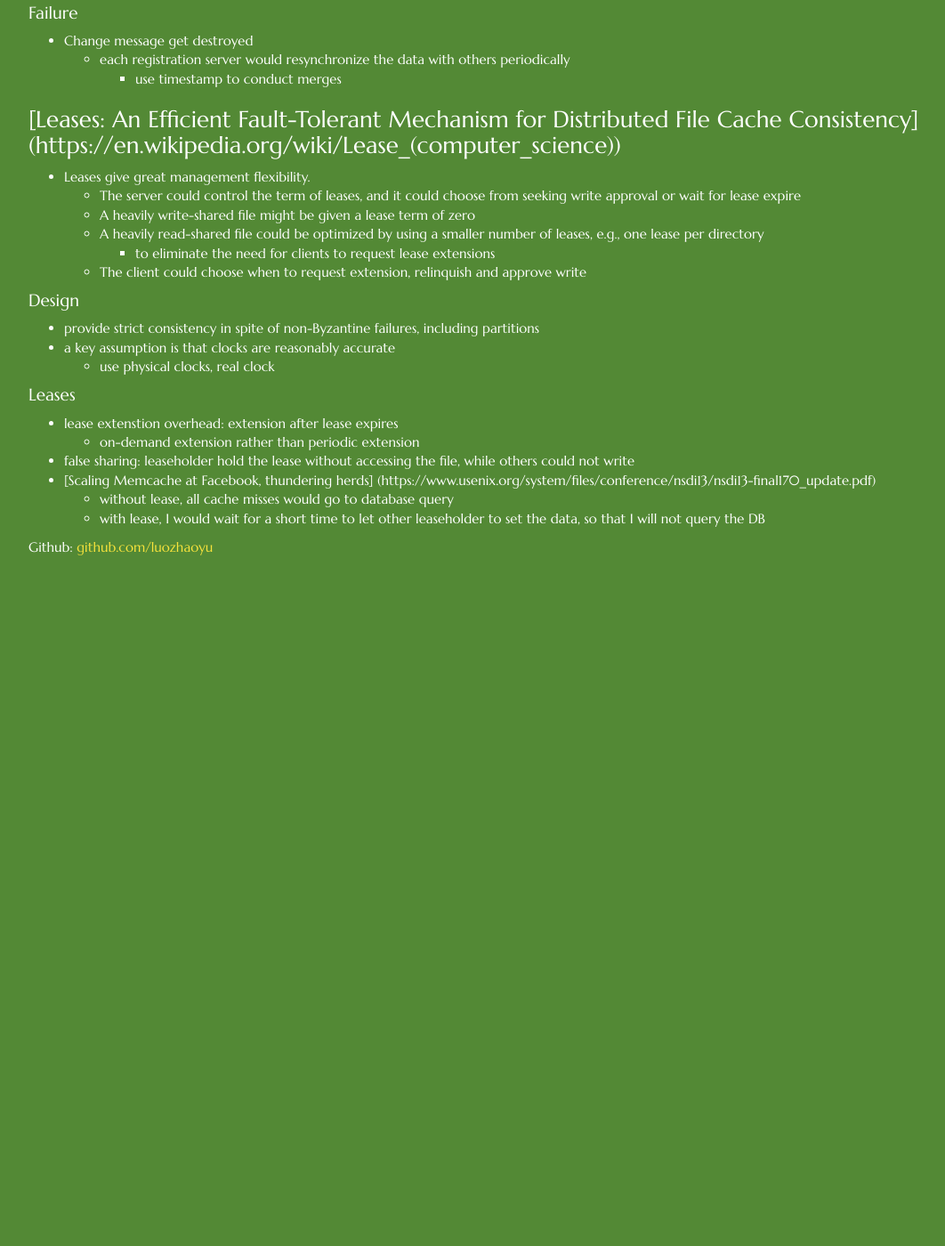
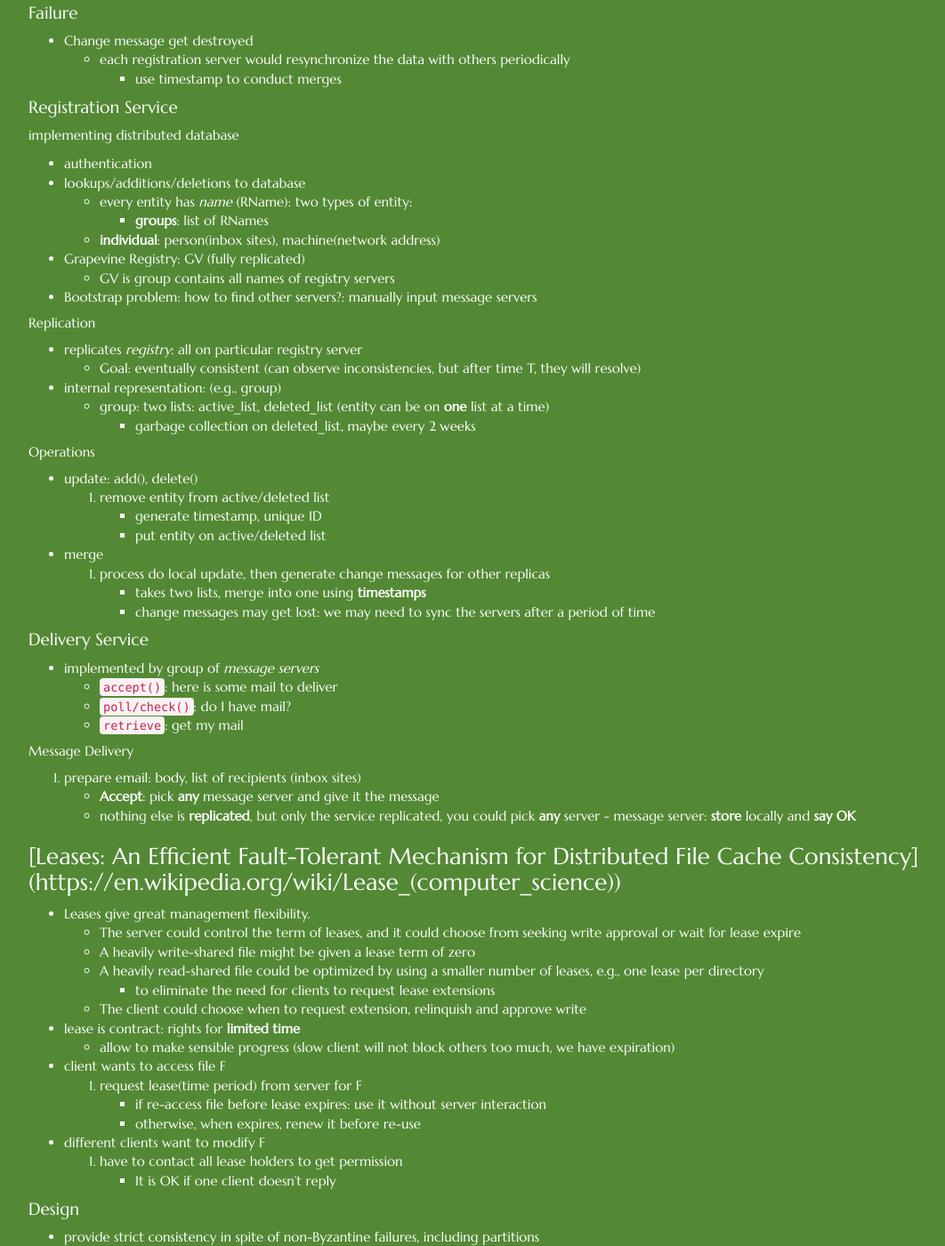
Before and after one commit to luozhaoyu/luozhaoyu.github.io, a Jekyll site: the page built from _posts/2015-10-13-grapevine-lease.md, in a window 1280 px wide and 1400 px high, scrolled down 697 px. Shown: the whole window at 89% size, without its empty margins (38-1100 px from the left). Built offline with Jekyll 4.4.1, drawn with Linux system fonts in a browser that asks for light colours; nearby versions of some CDN libraries; Markdown is read by kramdown in place of the engine named in the settings; before the commit the page ends 1343 px from its top, so only the background shows below that; some of the changed text lies outside the part shown.

```diff
--- a/_posts/2015-10-13-grapevine-lease.md
+++ b/_posts/2015-10-13-grapevine-lease.md
@@ -24,6 +24,49 @@ title: "Grapevine, Leases"
     * each registration server would resynchronize the data with others periodically
         * use timestamp to conduct merges
 
+#### Registration Service
+implementing distributed database
+
+* authentication
+* lookups/additions/deletions to database
+    * every entity has *name* (RName): two types of entity:
+        * **groups**: list of RNames
+	* **individual**: person(inbox sites), machine(network address)
+
+
+* Grapevine Registry: GV (fully replicated)
+    * GV is group contains all names of registry servers
+* Bootstrap problem: how to find other servers?: manually input message servers
+
+##### Replication
+* replicates *registry*: all on particular registry server
+    * Goal: eventually consistent (can observe inconsistencies, but after time T, they will resolve)
+* internal representation: (e.g., group)
+    * group: two lists: active_list, deleted_list (entity can be on **one** list at a time)
+        * garbage collection on deleted_list, maybe every 2 weeks
+
+##### Operations
+* update: add(), delete()
+    1. remove entity from active/deleted list
+    - generate timestamp, unique ID
+    - put entity on active/deleted list
+* merge
+    1. process do local update, then generate change messages for other replicas
+    - takes two lists, merge into one using **timestamps**
+        * change messages may get lost: we may need to sync the servers after a period of time
+
+#### Delivery Service
+* implemented by group of *message servers*
+    * `accept()`: here is some mail to deliver
+    * `poll/check()`: do I have mail?
+    * `retrieve`: get my mail
+
+##### Message Delivery
+1. prepare email: body, list of recipients (inbox sites)
+- **Accept**: pick **any** message server and give it the message
+    * nothing else is **replicated**, but only the service replicated, you could pick **any** server
+- message server: **store** locally and **say OK**
+
 
 ### [Leases: An Efficient Fault-Tolerant Mechanism for Distributed File Cache Consistency] (https://en.wikipedia.org/wiki/Lease_(computer_science))
 * Leases give great management flexibility.
@@ -32,6 +75,15 @@ title: "Grapevine, Leases"
 	* A heavily read-shared file could be optimized by using a smaller number of leases, e.g., one lease per directory
 	    * to eliminate the need for clients to request lease extensions
     * The client could choose when to request extension, relinquish and approve write
+* lease is contract: rights for **limited time**
+    * allow to make sensible progress (slow client will not block others too much, we have expiration)
+* client wants to access file F
+    1. request lease(time period) from server for F
+    - if re-access file before lease expires: use it without server interaction
+        * otherwise, when expires, renew it before re-use
+* different clients want to modify F
+    1. have to contact all lease holders to get permission
+    - It is OK if one client doesn't reply
 
 #### Design
 * provide strict consistency in spite of non-Byzantine failures, including partitions
@@ -45,3 +97,15 @@ title: "Grapevine, Leases"
 * [Scaling Memcache at Facebook, thundering herds] (https://www.usenix.org/system/files/conference/nsdi13/nsdi13-final170_update.pdf)
     * without lease, all cache misses would go to database query
     * with lease, I would wait for a short time to let other leaseholder to set the data, so that I will not query the DB
+
+##### Lease Length
+* shorter term is good
+    * *false sharing*: reduces "false" conflicts
+    * server availability: server could reboot quickly (after crash)
+* longer term is good
+    * reduces overheads for extensions
+
+#### Crash Recovery
+* simple:
+    * client: forget all leases upon reboot
+    * server: **wait**(until all leases have expired)
```
Also changed, not shown: _posts/2014-10-27-AFS.md (+3 -2 lines), _posts/2015-10-12-impala.md (+25 -0 lines).
